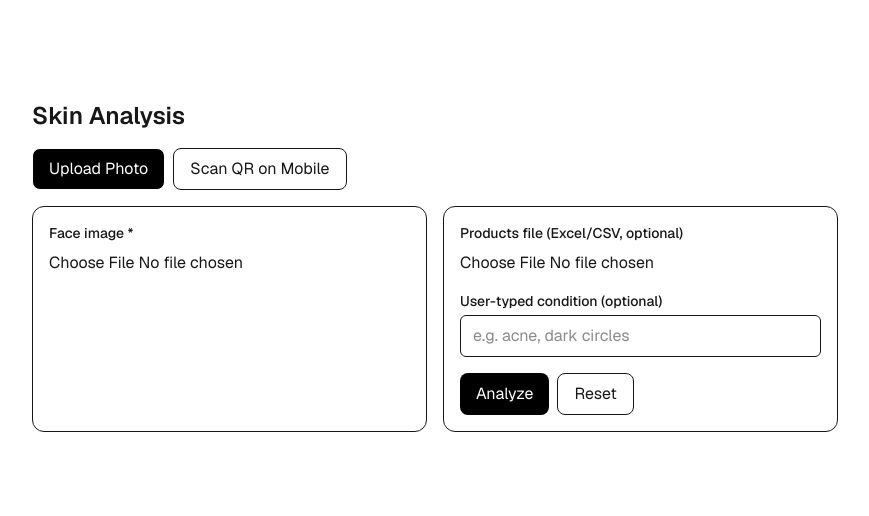
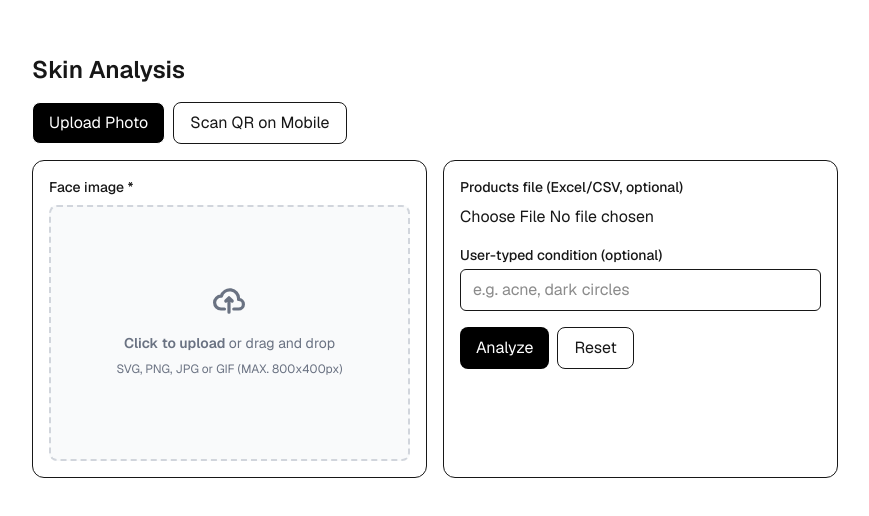
Before and after one commit to codingmaster094/latest-skin-scan-app, a Next.js app: page / in a window 1280 px wide. Shown: the part 126-642 px from the top of the page, without its empty margins (205-1074 px from the left). Built offline with nearby package versions, Linux system fonts and the light colour scheme.

Commit message:
add qr code

```diff
--- a/components/SkinAnalyzer.js
+++ b/components/SkinAnalyzer.js
@@ -135,13 +135,21 @@
           {mode === "upload" ? (
             <>
               <label className="block text-sm font-medium mb-2">Face image *</label>
-              <input
-                ref={imgInputRef}
-                type="file"
-                accept="image/*"
-                onChange={(e) => setImageFile(e.target.files?.[0] || null)}
-                className="block w-full"
-              />
+                {
+                !imgPreviewUrl &&
+                <div className="flex items-center justify-center w-full">
+                    <label htmlFor="dropzone-file" className="flex flex-col items-center justify-center w-full h-64 border-2 border-gray-300 border-dashed rounded-lg cursor-pointer bg-gray-50 dark:hover:bg-gray-800 dark:bg-gray-700 hover:bg-gray-100 dark:border-gray-600 dark:hover:border-gray-500 dark:hover:bg-gray-600">
+                        <div className="flex flex-col items-center justify-center pt-5 pb-6">
+                            <svg className="w-8 h-8 mb-4 text-gray-500 dark:text-gray-400" aria-hidden="true" xmlns="http://www.w3.org/2000/svg" fill="none" viewBox="0 0 20 16">
+                                <path stroke="currentColor" strokeLinecap="round" strokeLinejoin="round" strokeWidth="2" d="M13 13h3a3 3 0 0 0 0-6h-.025A5.56 5.56 0 0 0 16 6.5 5.5 5.5 0 0 0 5.207 5.021C5.137 5.017 5.071 5 5 5a4 4 0 0 0 0 8h2.167M10 15V6m0 0L8 8m2-2 2 2"/>
+                            </svg>
+                            <p className="mb-2 text-sm text-gray-500 dark:text-gray-400"><span className="font-semibold">Click to upload</span> or drag and drop</p>
+                            <p className="text-xs text-gray-500 dark:text-gray-400">SVG, PNG, JPG or GIF (MAX. 800x400px)</p>
+                        </div>
+                        <input  ref={imgInputRef} accept="image/*"  onChange={(e) => setImageFile(e.target.files?.[0] || null)} id="dropzone-file" type="file" className="hidden" />
+                    </label>
+                </div>
+              }
             </>
           ) : (
             <>
@@ -298,6 +306,7 @@
           {/* Recommended Products (using concerns as rows as you had) */}
           <div>
             <h3 className="text-lg font-semibold mb-2">Recommended Products</h3>
+            {console.log("data" , data)}
             {data.concerns ? (
               <ProductsTable
                 rows={Object.entries(data.concerns).map(([name, values]) => ({
@@ -320,6 +329,8 @@
 }
 
 function ProductsTable({ rows }) {
+  console.log("rows" , rows);
+
   const cols = useMemo(() => {
     const set = new Set();
     rows.forEach((r) => Object.keys(r || {}).forEach((k) => set.add(k)));
```
